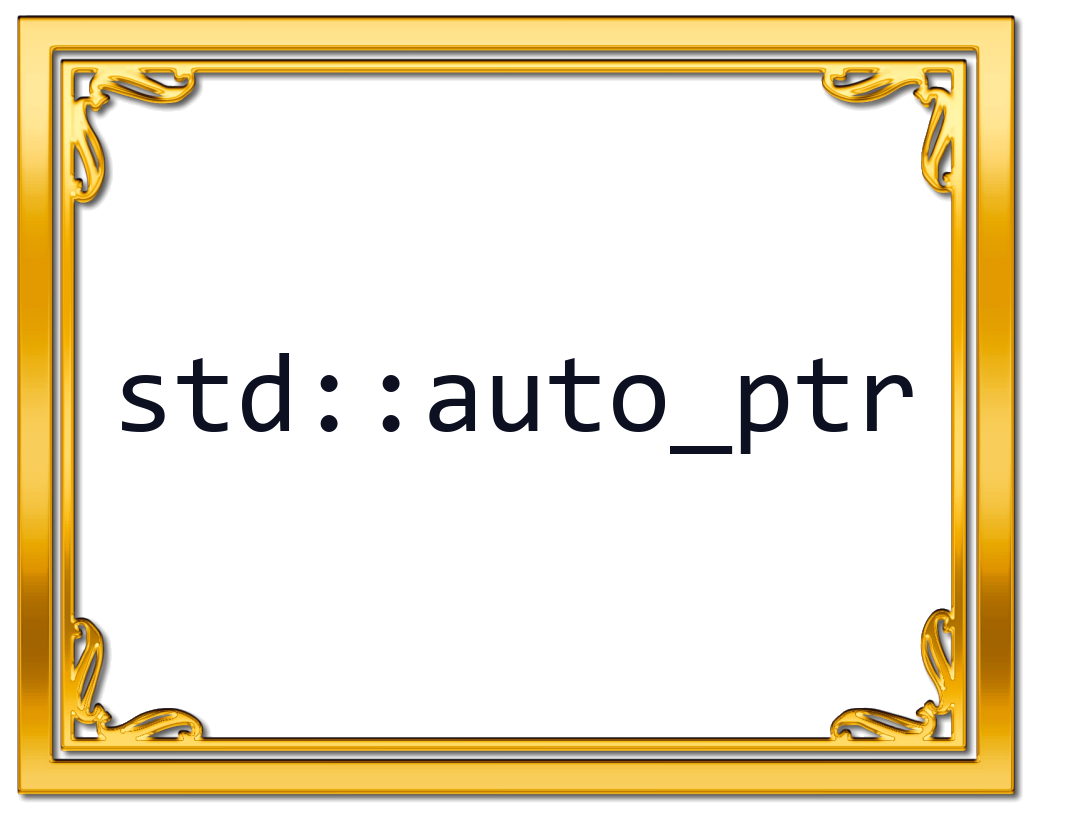
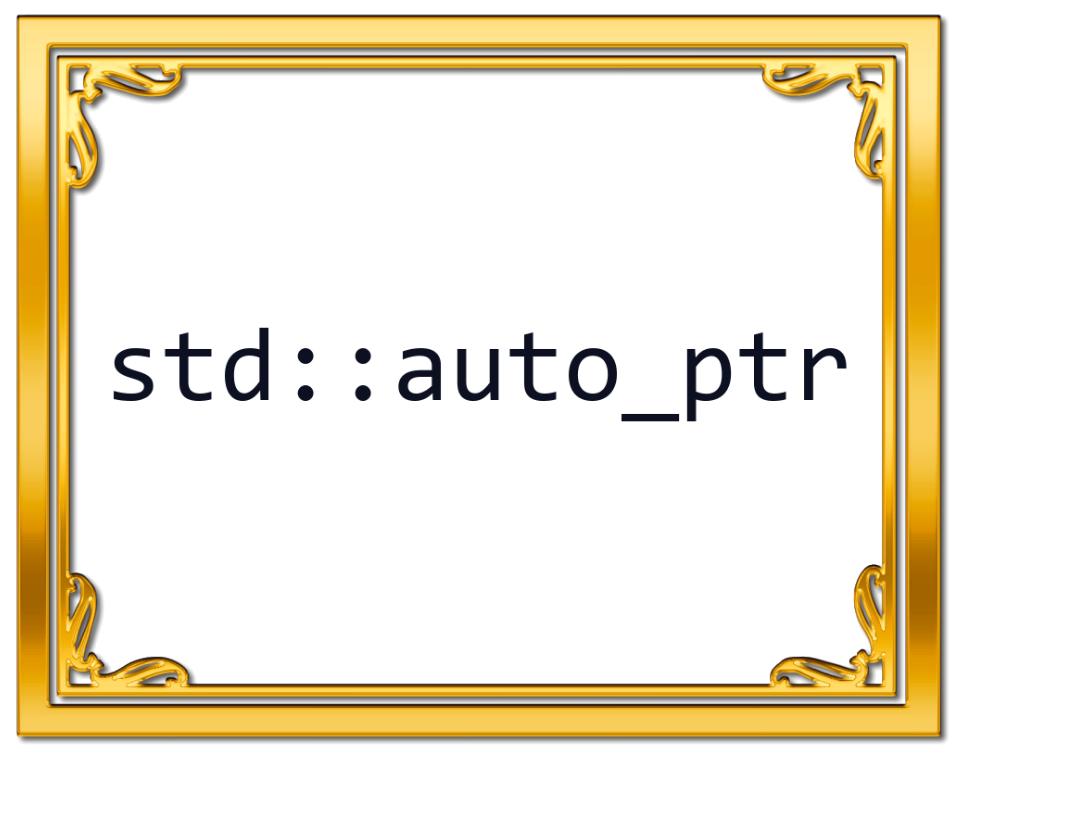
Before and after one commit to TartanLlama/cpphalloffame, a plain HTML site: page index.html in a window 1280 px wide. Shown: the whole page, without its empty margins (0-1070 px from the left). After the commit the page ends 800 px from the top, so only its background shows below. Drawn offline with Linux system fonts and the light colour scheme.

Commit message:
Center image

```diff
--- a/index.html
+++ b/index.html
@@ -6,7 +6,7 @@
 </head>
 
 <body>
-<img alt="std::auto_ptr" src="autoptr.png">
+<img style="margins: auto; width: 75%; display: block;" alt="std::auto_ptr" src="autoptr.png">
 </body>
 
 </html>
```
